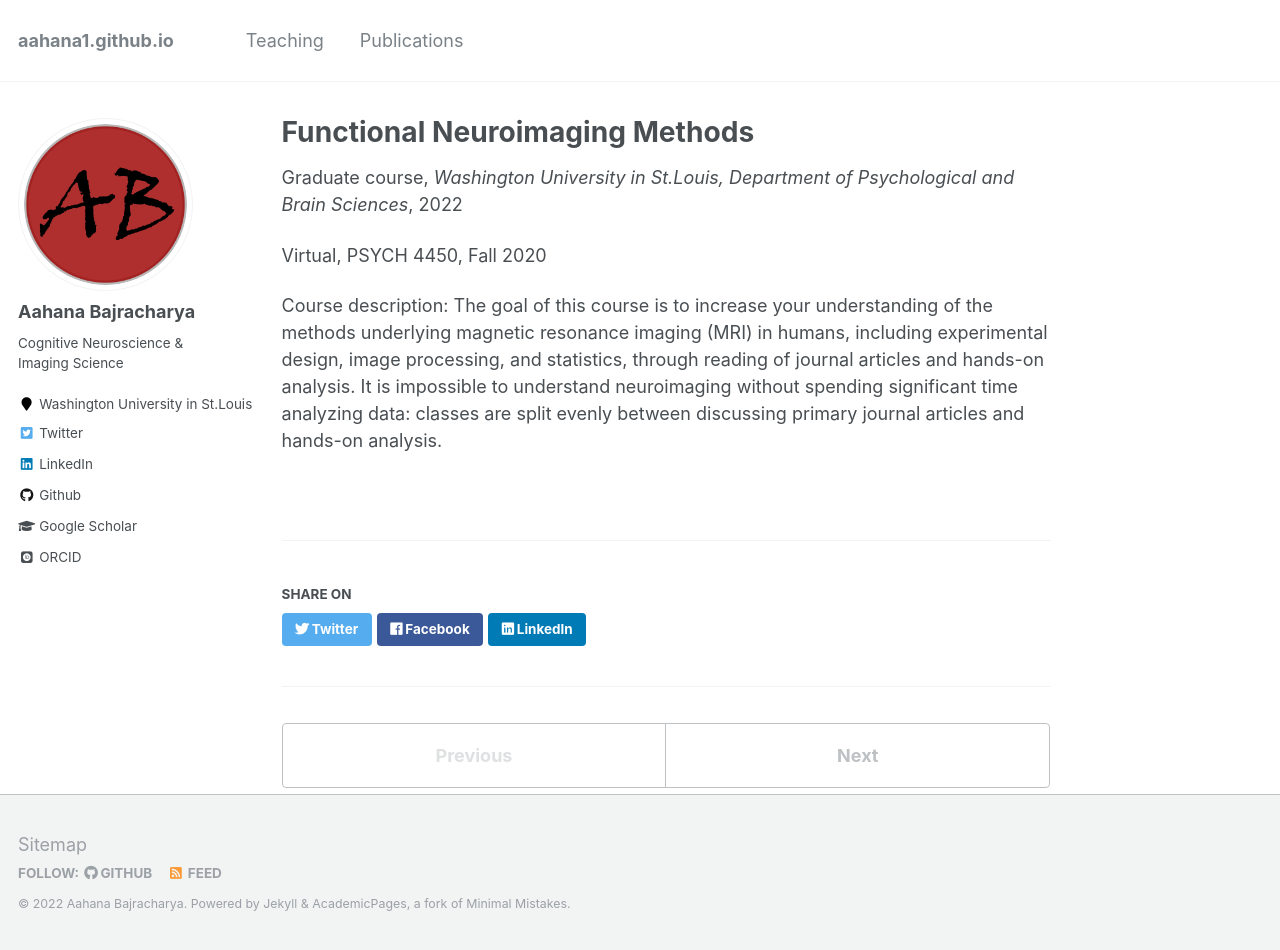
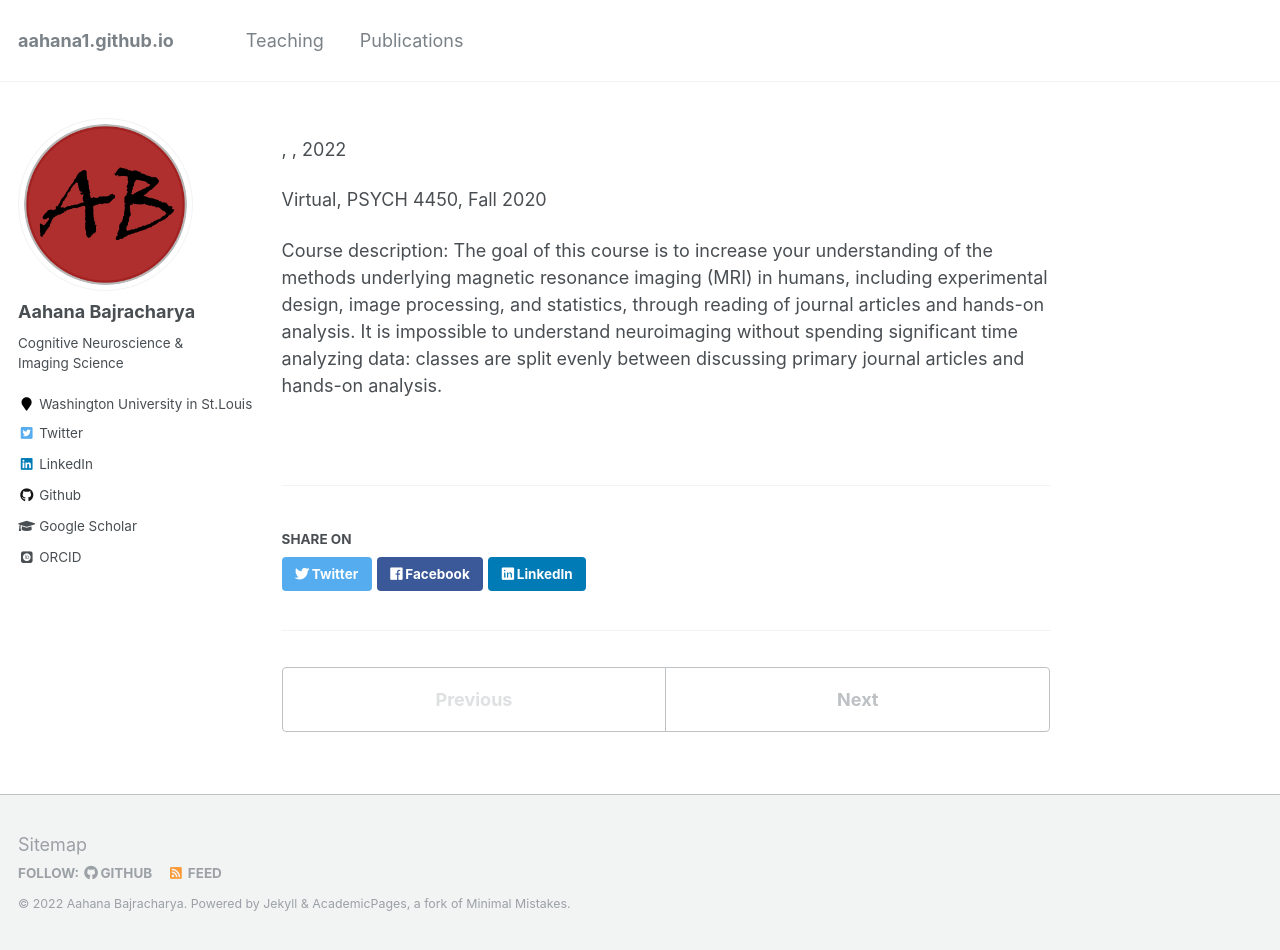
Before and after one commit to kritibhattarai23/kritibhattarai23.github.io, a Jekyll site: the page built from _teaching/2020-fall-teaching-2.md, in a window 1280 px wide and 950 px high. Built offline with Jekyll 4.4.1, drawn with Linux system fonts in a browser that asks for light colours; some web fonts are replaced; part of the change alters nothing that is shown.

Commit message:
Update 2020-fall-teaching-2.md

```diff
--- a/_teaching/2020-fall-teaching-2.md
+++ b/_teaching/2020-fall-teaching-2.md
@@ -3,8 +3,8 @@ title: "Functional Neuroimaging Methods "
 collection: teaching
 type: "Graduate course"
 permalink: /teaching/2020-fall-teaching-2
-venue: "Washington University in St.Louis, Department of Psychological and Brain Sciences"
-location: "St.Louis, USA"
+<!--venue: "Washington University in St.Louis, Department of Psychological and Brain Sciences"
+location: "St.Louis, USA"-->
 ---
 Virtual, PSYCH 4450, Fall 2020
 
```
